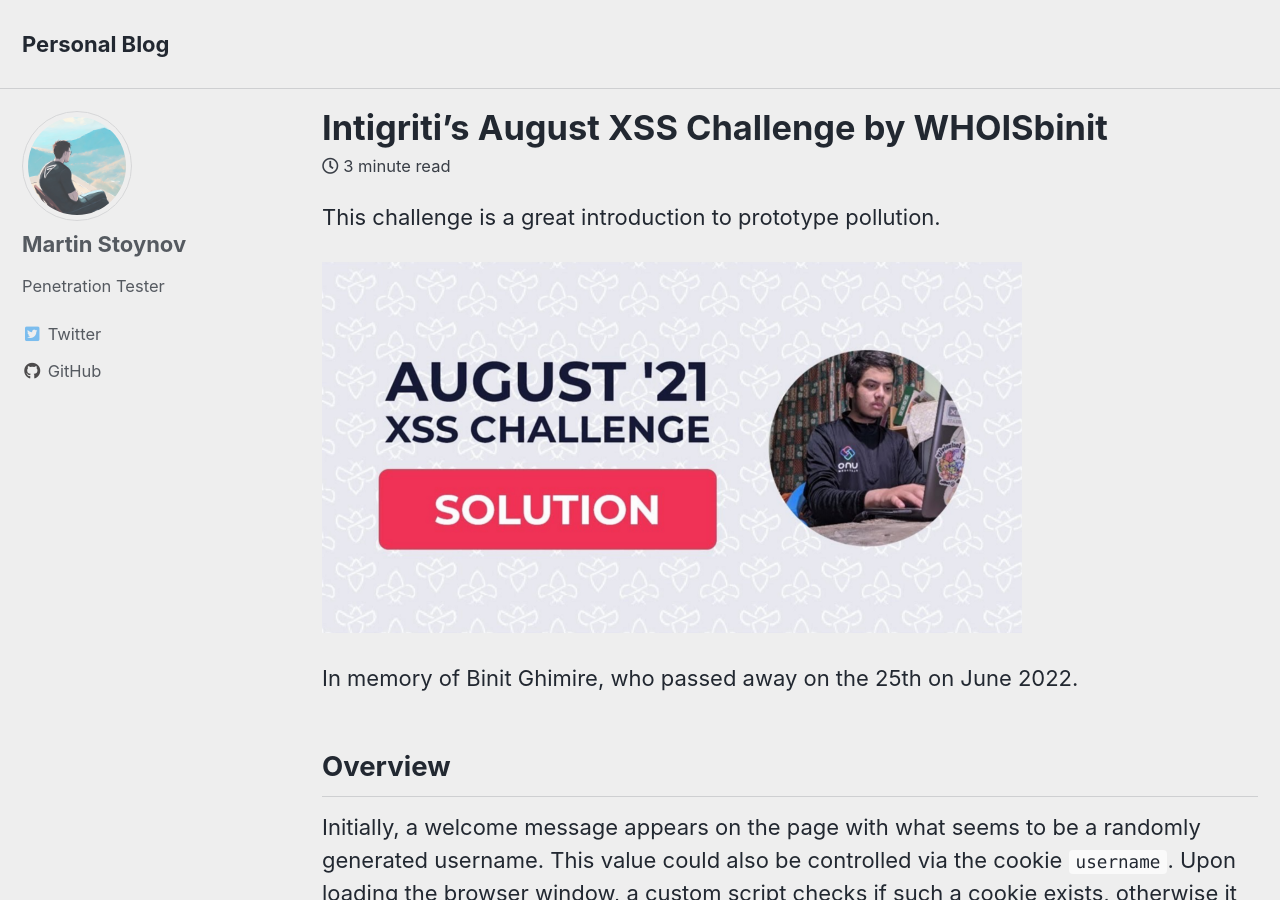
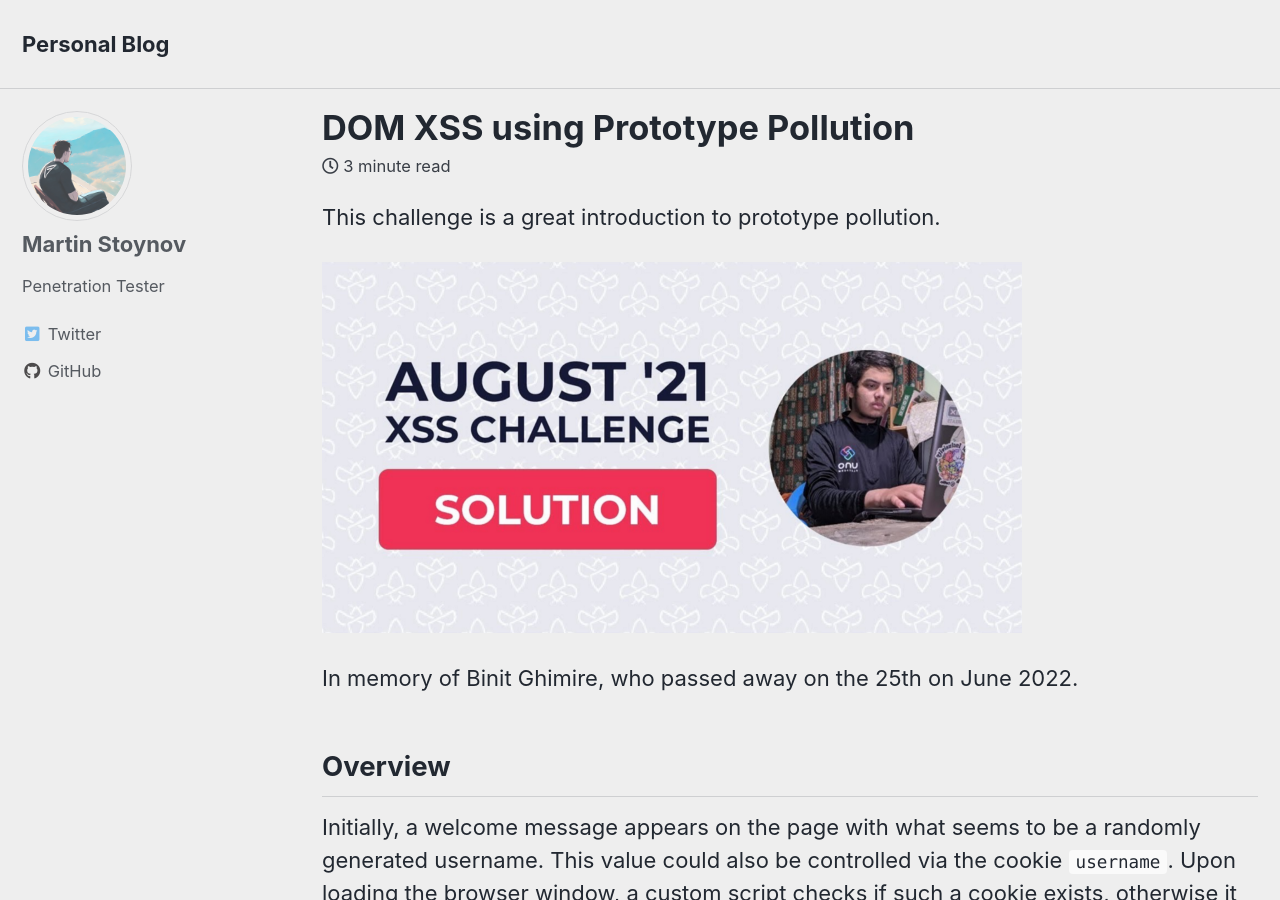
Before and after one commit to martinstnv/challenges, a Jekyll site: the page built from _posts/2021-08-16-dom-xss-using-prototype-pollution.md, in a window 1280 px wide and 900 px high. Built offline with Jekyll 4.4.1, drawn with Linux system fonts in a browser that asks for light colours; cached includes are drawn as plain includes.

Commit message:
Update and rename 2021-08-16-intigriti-august-xss-challenge-whoisbinit.md to 2021-08-16-dom-xss-using-prototype-pollution.md

```diff
--- a/_posts/2021-08-16-intigriti-august-xss-challenge-whoisbinit.md
+++ b/_posts/2021-08-16-dom-xss-using-prototype-pollution.md
@@ -1,6 +1,6 @@
 ---
 layout: single
-title: Intigriti’s August XSS Challenge by WHOISbinit
+title: DOM XSS using Prototype Pollution
 date: 2021-08-16
 classes: wide
 tags:
```
